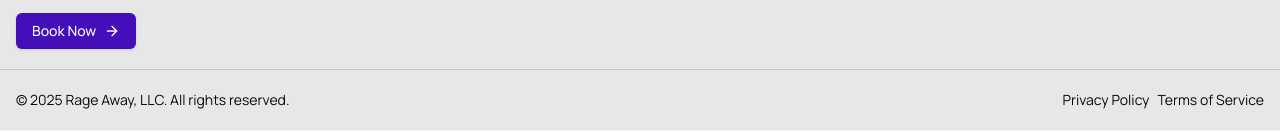
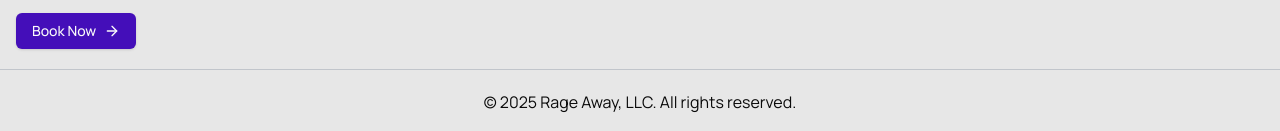
Before and after one commit to FSDTeam-SAA/scottcooper505_frontend, a Next.js app: page /projects in a window 1280 px wide. Shown: the part 1135-1266 px from the top of the page. Built offline with nearby package versions, Linux system fonts and the light colour scheme; no server answers.

Commit message:
update footer

```diff
--- a/src/components/shared/footer/footer.tsx
+++ b/src/components/shared/footer/footer.tsx
@@ -31,9 +31,11 @@ export const Footer = () => {
                   reliability.
                 </p>
 
-                <Button className="mt-4">
-                  Book Now <ArrowRight />
-                </Button>
+                <Link href={'/services'}>
+                  <Button className="mt-4">
+                    Book Now <ArrowRight />
+                  </Button>
+                </Link>
               </div>
             </div>
 
@@ -70,13 +72,16 @@ export const Footer = () => {
         </div>
       </div>
 
-      <div className="container flex items-center justify-between mt-5 text-sm">
+      <div
+        // className="container flex items-center justify-between mt-5 text-sm"
+        className="text-center pt-5"
+      >
         <h1>© 2025 Rage Away, LLC. All rights reserved.</h1>
 
-        <div className="flex items-center gap-2">
+        {/* <div className="flex items-center gap-2">
           <Link href={"/privacy-policy"} className="hover:text-primary hover:underline">Privacy Policy</Link>
           <Link href={"/terms-conditions"} className="hover:text-primary hover:underline">Terms of Service</Link>
-        </div>
+        </div> */}
       </div>
     </div>
   );
```
